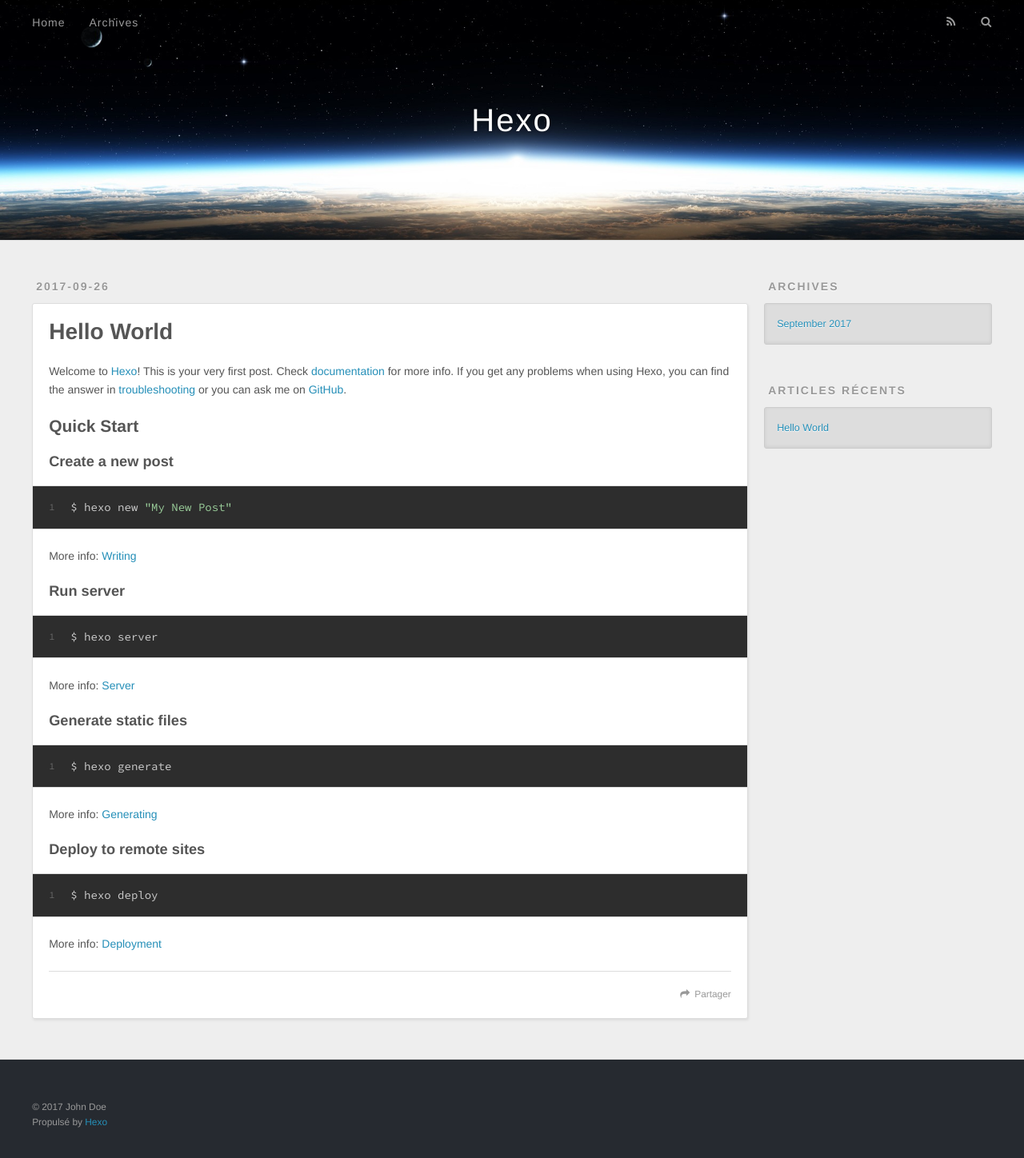
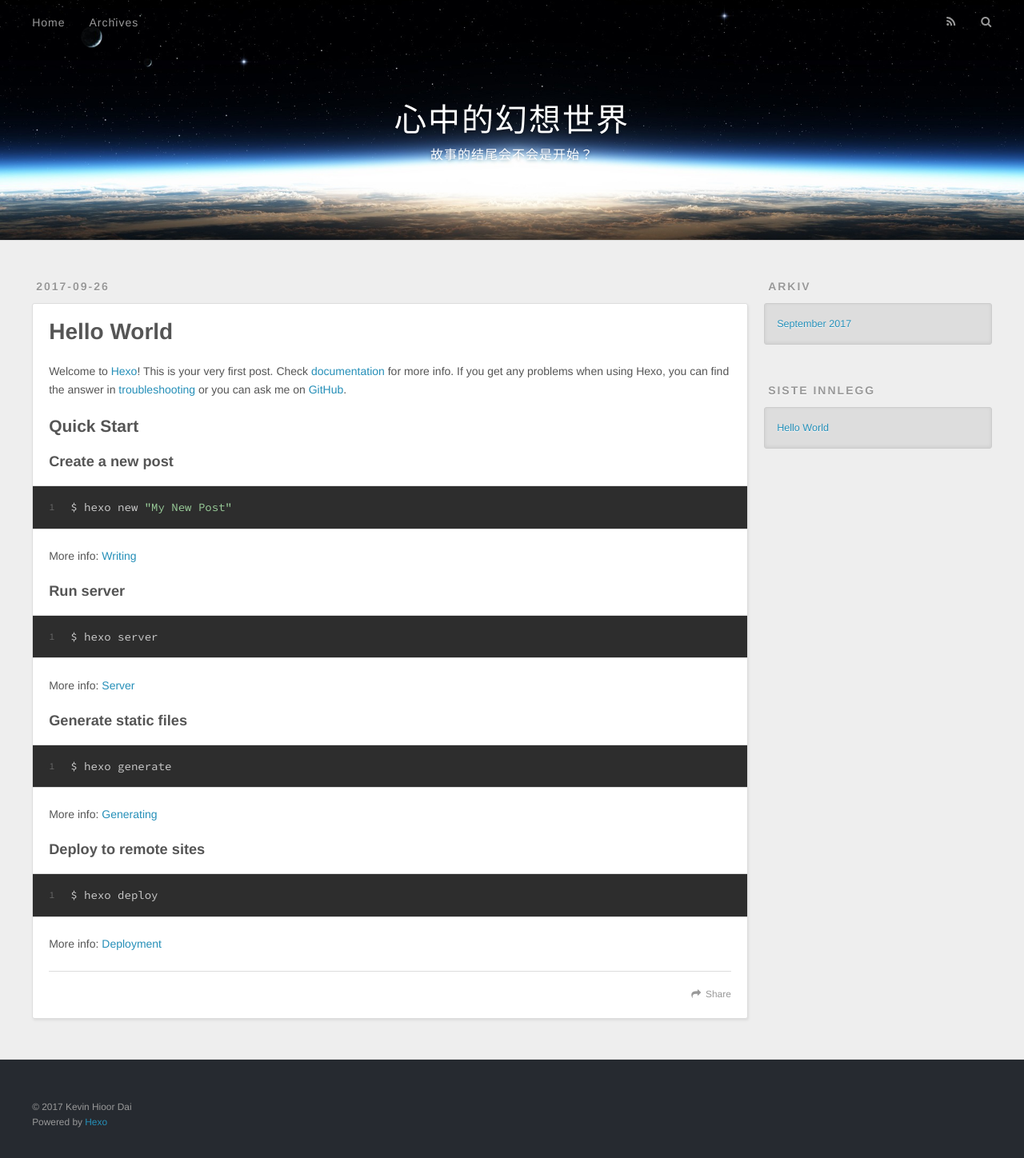
Before and after one commit to hioor/hioor.github.io, a plain HTML site: page index.html in a window 1280 px wide. Shown: the whole page at 80% size. Drawn offline with nearby package versions, Linux system fonts and the light colour scheme.

Commit message:
Site updated: 2017-09-26 14:46:36

```diff
--- a/index.html
+++ b/index.html
@@ -3,16 +3,20 @@
 <head>
   <meta charset="utf-8">
 
-  <title>Hexo</title>
+  <title>心中的幻想世界</title>
   <meta name="viewport" content="width=device-width, initial-scale=1, maximum-scale=1">
-  <meta property="og:type" content="website">
-<meta property="og:title" content="Hexo">
+  <meta name="description" content="心之所向，梦之所向">
+<meta property="og:type" content="website">
+<meta property="og:title" content="心中的幻想世界">
 <meta property="og:url" content="http://yoursite.com/index.html">
-<meta property="og:site_name" content="Hexo">
+<meta property="og:site_name" content="心中的幻想世界">
+<meta property="og:description" content="心之所向，梦之所向">
+<meta property="og:locale" content="zh-Hans">
 <meta name="twitter:card" content="summary">
-<meta name="twitter:title" content="Hexo">
+<meta name="twitter:title" content="心中的幻想世界">
+<meta name="twitter:description" content="心之所向，梦之所向">
 
-    <link rel="alternate" href="/atom.xml" title="Hexo" type="application/atom+xml">
+    <link rel="alternate" href="/atom.xml" title="心中的幻想世界" type="application/atom+xml">
 
 
     <link rel="icon" href="/favicon.png">
@@ -33,8 +37,12 @@
   <div id="header-outer" class="outer">
     <div id="header-title" class="inner">
       <h1 id="logo-wrap">
-        <a href="/" id="logo">Hexo</a>
+        <a href="/" id="logo">心中的幻想世界</a>
       </h1>
+
+        <h2 id="subtitle-wrap">
+          <a href="/" id="subtitle">故事的结尾会不会是开始？</a>
+        </h2>
 
     </div>
     <div id="header-inner" class="inner">
@@ -48,9 +56,9 @@
       </nav>
       <nav id="sub-nav">
 
-          <a id="nav-rss-link" class="nav-icon" href="/atom.xml" title="Flux RSS"></a>
+          <a id="nav-rss-link" class="nav-icon" href="/atom.xml" title="RSS Feed"></a>
 
-        <a id="nav-search-btn" class="nav-icon" title="Rechercher"></a>
+        <a id="nav-search-btn" class="nav-icon" title="Søk"></a>
       </nav>
       <div id="search-form-wrap">
         <form action="//google.com/search" method="get" accept-charset="UTF-8" class="search-form"><input type="search" name="q" class="search-form-input" placeholder="Search"><button type="submit" class="search-form-submit">&#xF002;</button><input type="hidden" name="sitesearch" value="http://yoursite.com"></form>
@@ -96,7 +104,7 @@
 
     </div>
     <footer class="article-footer">
-      <a data-url="http://yoursite.com/2017/09/26/hello-world/" data-id="cj8182fcd00002cvbk1oh3uo5" class="article-share-link">Partager</a>
+      <a data-url="http://yoursite.com/2017/09/26/hello-world/" data-id="cj818nudz00005gvb9c73p4g7" class="article-share-link">Share</a>
 
 
     </footer>
@@ -121,7 +129,7 @@
 
 
   <div class="widget-wrap">
-    <h3 class="widget-title">Archives</h3>
+    <h3 class="widget-title">Arkiv</h3>
     <div class="widget">
       <ul class="archive-list"><li class="archive-list-item"><a class="archive-list-link" href="/archives/2017/09/">September 2017</a></li></ul>
     </div>
@@ -131,7 +139,7 @@
 
 
   <div class="widget-wrap">
-    <h3 class="widget-title">Articles récents</h3>
+    <h3 class="widget-title">Siste innlegg</h3>
     <div class="widget">
       <ul>
 
@@ -151,8 +159,8 @@
 
   <div class="outer">
     <div id="footer-info" class="inner">
-      &copy; 2017 John Doe<br>
-      Propulsé by <a href="http://hexo.io/" target="_blank">Hexo</a>
+      &copy; 2017 Kevin Hioor Dai<br>
+      Powered by <a href="http://hexo.io/" target="_blank">Hexo</a>
     </div>
   </div>
 </footer>
```
Also changed, not shown: 2017/09/26/hello-world/index.html (+16 -11 lines), archives/2017/09/index.html (+21 -13 lines), archives/2017/index.html (+21 -13 lines), archives/index.html (+21 -13 lines).
